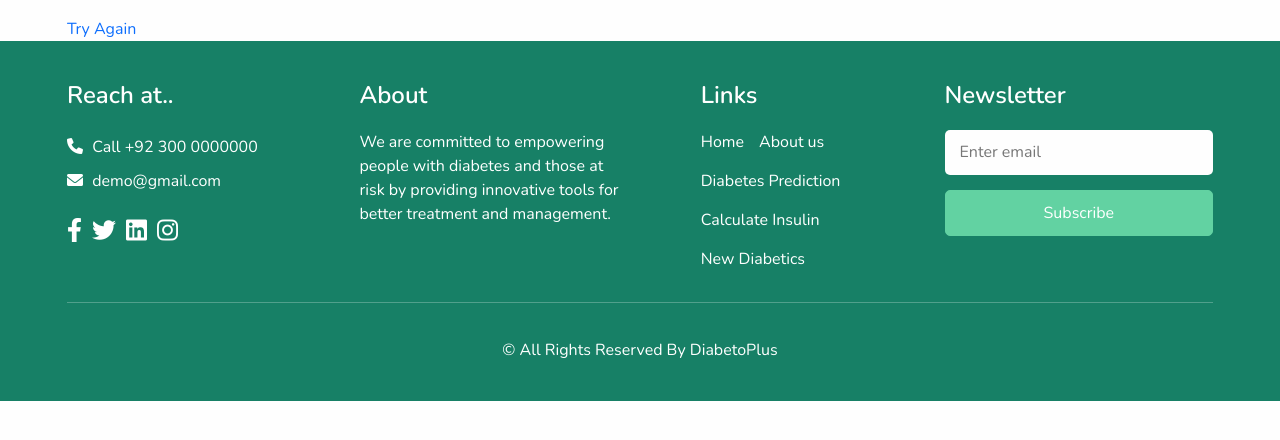
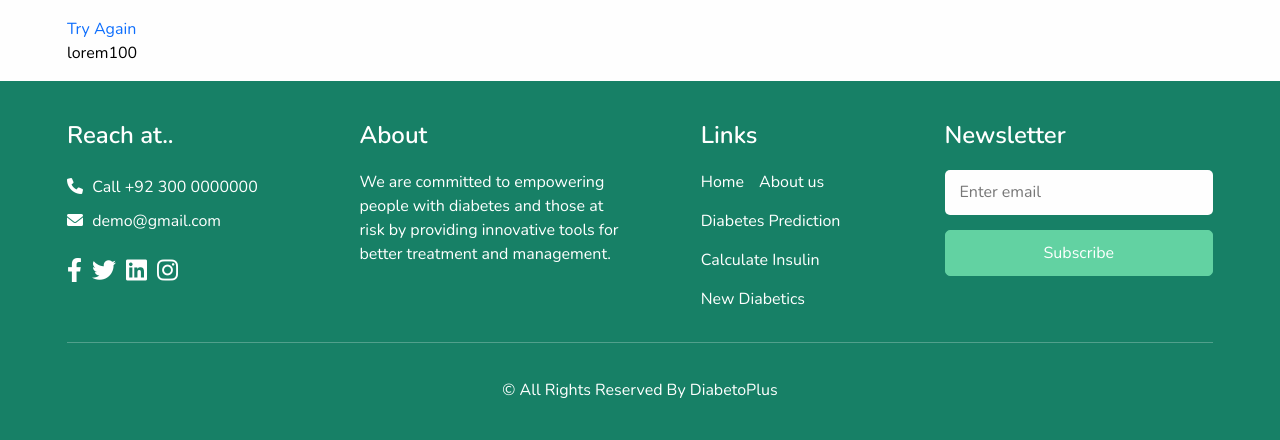
Before and after one commit to TalhaMughal00/DIabetoPlus, a Django app: template templates/result.html in a window 1280 px wide. Shown: the part 162-602 px from the top of the page. Run offline with Django 4.2, Linux system fonts and the light colour scheme; the template is opened without the code that fills it, so the values that code supplies are empty; parts of the project's set-up code (start-up, migrations or seed data) failed here and were passed over.

Commit message:
Update result.html

```diff
--- a/templates/result.html
+++ b/templates/result.html
@@ -8,5 +8,6 @@
     <h1>Prediction Result</h1>
     <p>The prediction is: <strong>{{ result }}</strong></p>
     <a href="{% url 'predict_diabetes' %}">Try Again</a>
+    <p>lorem100</P>
 </div>
 {% endblock content %}
```
